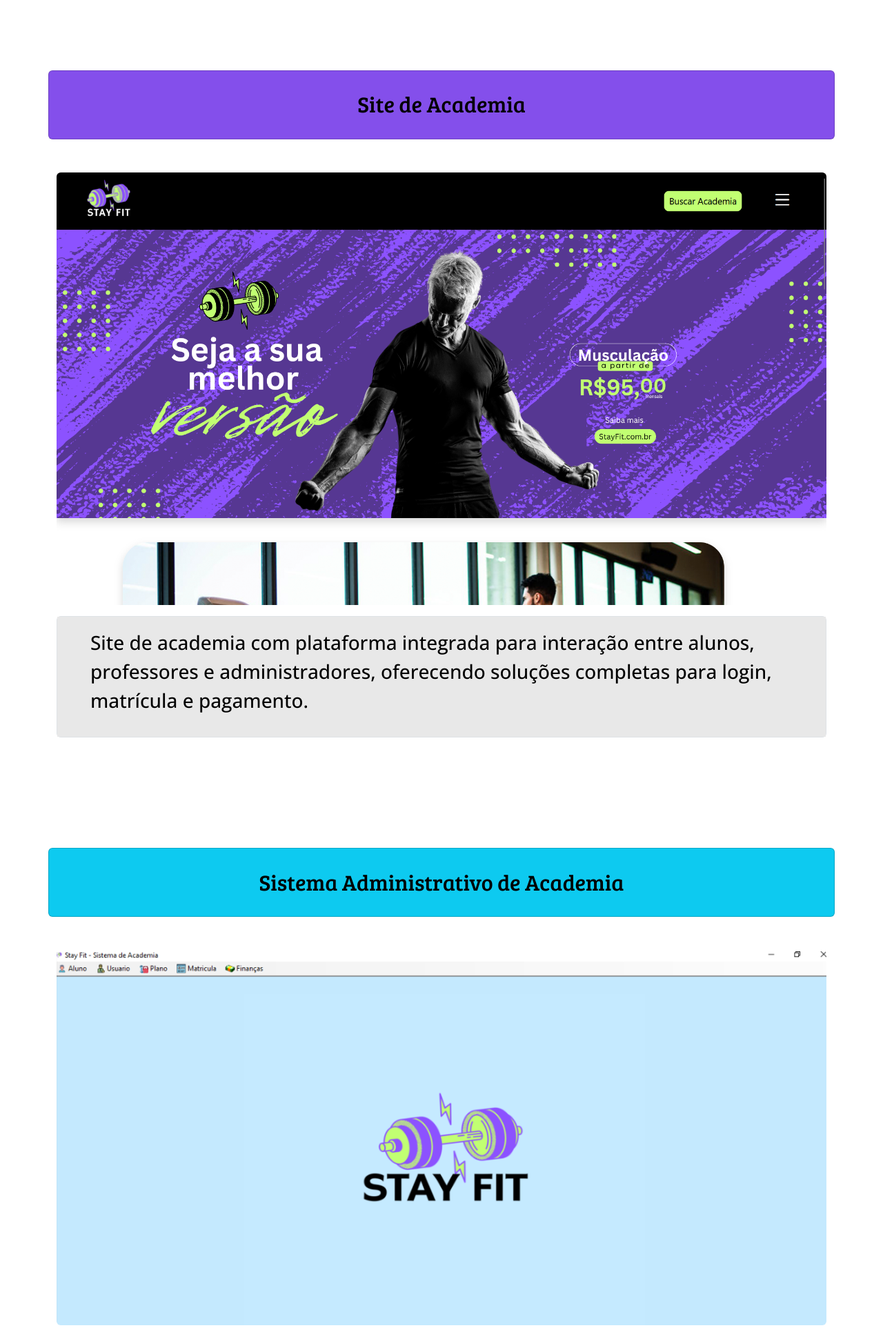
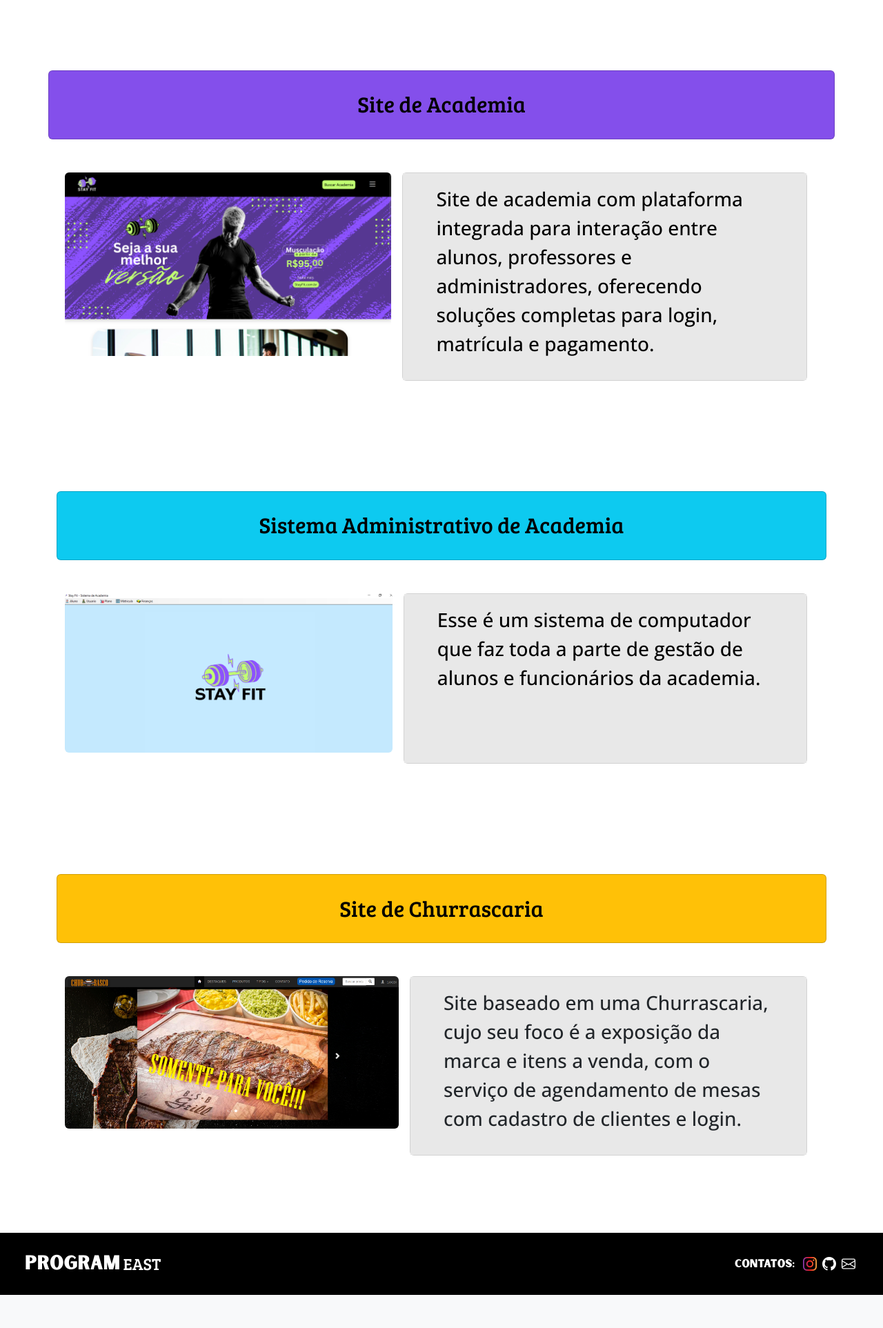
Before and after one commit to ProgramEast/portfolio, a PHP site: page / in a window 1280 px wide. Shown: the part 1224-3149 px from the top of the page at 69% size. After the commit the page ends 3101 px from the top, so only its background shows below. Run offline with PHP 8.4, Linux system fonts and the light colour scheme.

Commit message:
fix: retirando grid dos projetos e usando flex-wrap

```diff
--- a/css/style.css
+++ b/css/style.css
@@ -112,7 +112,7 @@
 
 
     .h2 {
-        font-size: clamp(1.125rem, 4vw, 1.5rem);
+        /* font-size: clamp(1.125rem, 4vw, 1.5rem); */
         /*Define um tamanho de fonte que:
            * nunca será menor que 1.125rem
            * cresce com a tela (até 4vw)
--- a/index.html
+++ b/index.html
@@ -146,16 +146,16 @@
             </div>
         </div>
 
-        <div class="row mb-3">
+        <div class="container d-flex flex-wrap flex-lg-nowrap mb-3">
 
             <!-- imagem do projeto -->
-            <div class="col-7-md">
+            <div>
                 <img class="img-fluid rounded mb-3" src="img/web_stayfit.png" alt="">
             </div>
 
             <!-- descrição do projeto -->
-          <div class="col-5-md d-flex justify-content-center align-items-center">
-                <div class="card border w-100 h-100">
+          <div class="d-flex justify-content-center align-items-center px-lg-3">
+                <div class="card w-100 h-100">
                     <div class="card-body text-bg-light px-5" style="background-color: #e8e8e8 !important;">
                         <p class="open-sans-medium fs-3">Site de academia com plataforma integrada para interação
                             entre
@@ -175,23 +175,23 @@
     <div class="container my-5 py-5">
 
         <!-- título do projeto -->
-        <div class="row mb-5">
+        <div class="mb-5">
             <div class="card text-bg-info" style="height: 100px;">
                 <h2 class="bree-serif text-center my-auto">Sistema Administrativo de Academia</h2>
             </div>
         </div>
 
-        <div class="row mb-3">
+        <div class="container d-flex flex-wrap flex-lg-nowrap mb-3">
 
             <!-- imagem do projeto -->
-            <div class="col-7-md">
+            <div>
                 <img class="img-fluid rounded mb-3" src="img/desk_stayfit.png" alt="">
             </div>
 
             <!-- descrição do projeto -->
 
-            <div class="col-5-md d-flex justify-content-center align-items-center">
-                <div class="card border w-100 h-100">
+            <div class="d-flex justify-content-center align-items-center px-lg-3">
+                <div class="card w-100 h-100">
                     <div class="card-body text-bg-light px-5" style="background-color: #e8e8e8 !important;">
                         <p class=" open-sans-medium fs-3">Esse é um sistema de computador que faz toda a parte de
                             gestão
@@ -210,23 +210,23 @@
     <div class="container my-5 py-5">
 
         <!-- título do projeto -->
-        <div class="row mb-5">
+        <div class="mb-5">
             <div class="card text-bg-warning" style="height: 100px;">
                 <h2 class="bree-serif text-center my-auto">Site de Churrascaria</h2>
             </div>
         </div>
 
-        <div class="row mb-3">
+        <div class="container d-flex flex-wrap flex-lg-nowrap mb-3">
 
             <!-- imagem do projeto -->
-            <div class="col-7-md">
+            <div>
                 <img class="img-fluid rounded mb-3" src="img/web_chuleta.png" alt="">
             </div>
 
             <!-- descrição do projeto -->
-            <div class="col-5-md d-flex justify-content-center align-items-center">
-                <div class="card border w-100 h-100">
-                    <div class="card-body px-5" style="background-color: #e8e8e8 !important;">
+            <div class="d-flex justify-content-center align-items-center px-lg-3">
+                <div class="card h-100 w-100">
+                    <div class="card-body px-md-5" style="background-color: #e8e8e8 !important;">
                         <p class="open-sans-medium fs-3">Site baseado em uma Churrascaria, cujo seu foco é a
                             exposição
                             da
```
